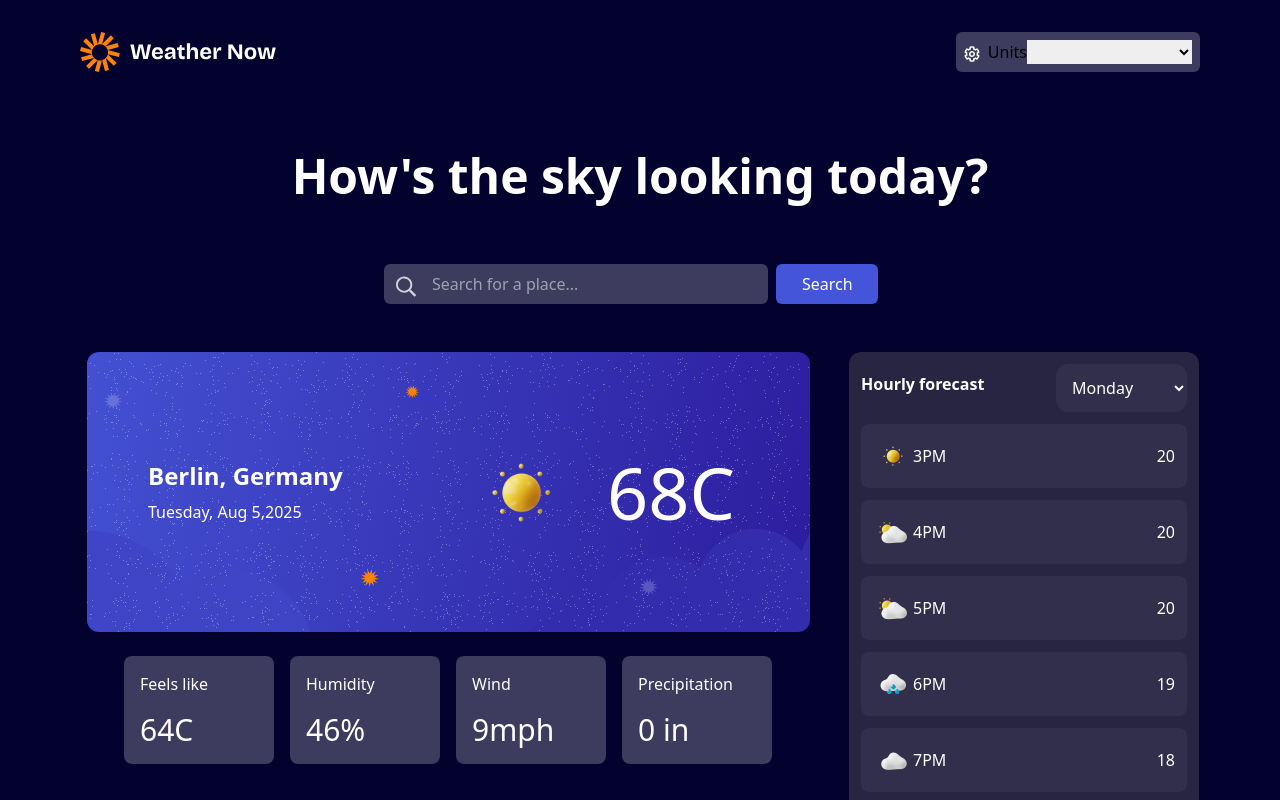
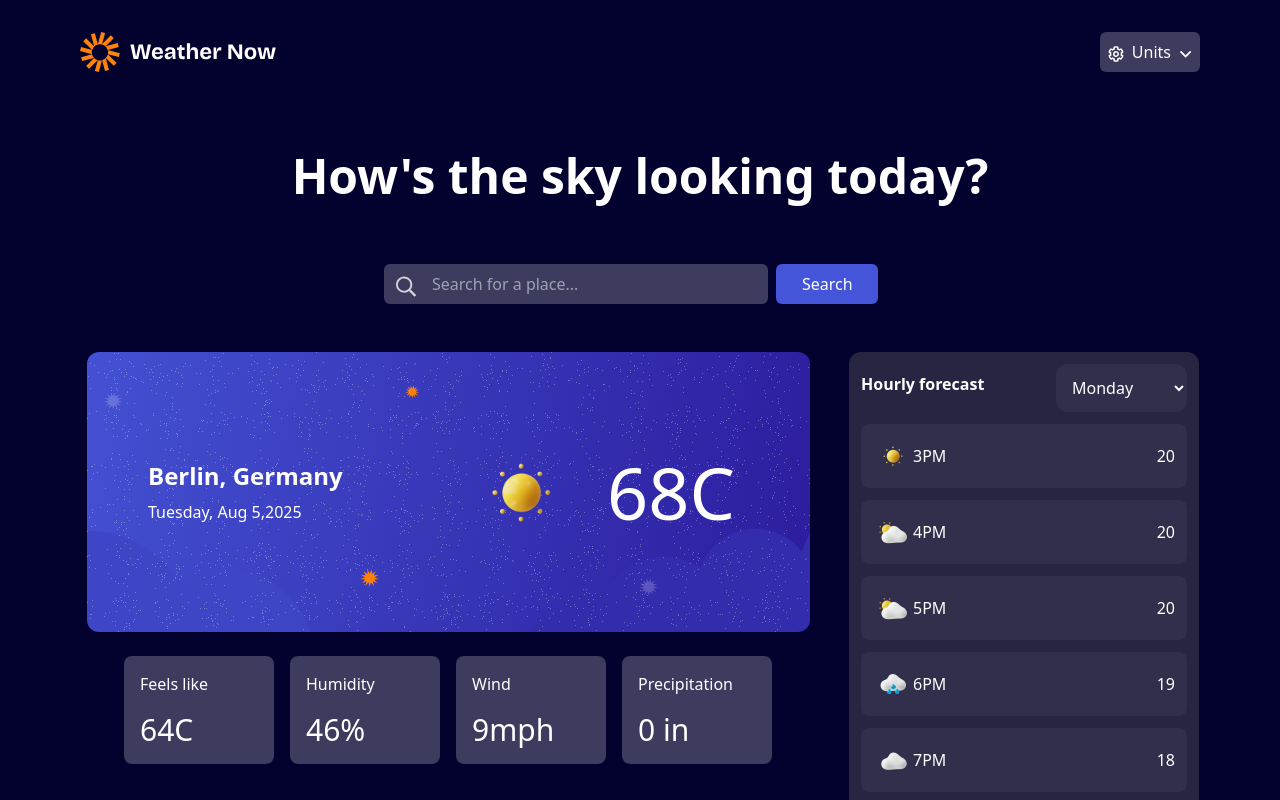
Before and after one commit to szczepanieceryk/weather-app, a React (Vite) app: page / in a window 1280 px wide. Shown: the top 800 px of the page. Built offline with nearby package versions, Linux system fonts and the light colour scheme.

Commit message:
feat(ui): add dropdown icon & hide default seelct display

```diff
--- a/src/layouts/Navigation.tsx
+++ b/src/layouts/Navigation.tsx
@@ -1,6 +1,8 @@
 import React from 'react';
 import logo from '../assets/images/logo.svg';
 import unitsIcon from '../assets/images/icon-units.svg';
+import dropdownIcon from '../assets/images/icon-dropdown.svg';
+
 const Navigation: React.FC = () => {
   return (
     <nav>
@@ -8,9 +10,9 @@ const Navigation: React.FC = () => {
         <img src={logo} alt="" />
         <div className="p-2 rounded-md bg-[#3d3b5eff] cursor-pointer">
           <img src={unitsIcon} alt="" className="inline" />
-          <label htmlFor="units-select-id" className="inline ml-2">
+          <label htmlFor="units-select-id" className="inline mx-2 text-white inline-block">
             Units
-            <select name="" id="units-select-id" className="">
+            <select name="" id="units-select-id" className="hidden">
               <option value=""></option>
               <option value="">Switch to Imperial</option>
               <optgroup label="Temperature">
@@ -29,6 +31,7 @@ const Navigation: React.FC = () => {
               </optgroup>
             </select>
           </label>
+          <img src={dropdownIcon} alt="" className="inline-block" />
         </div>
       </div>
     </nav>
```
